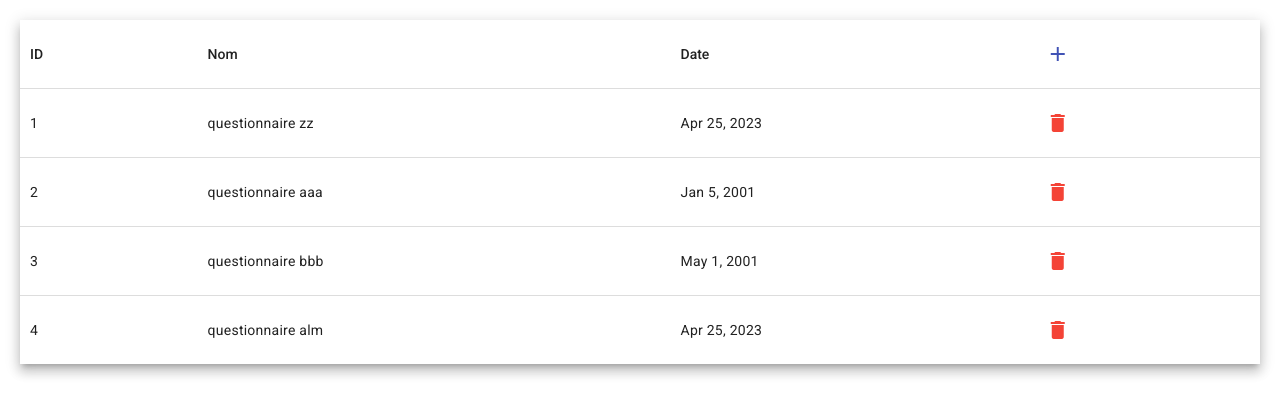
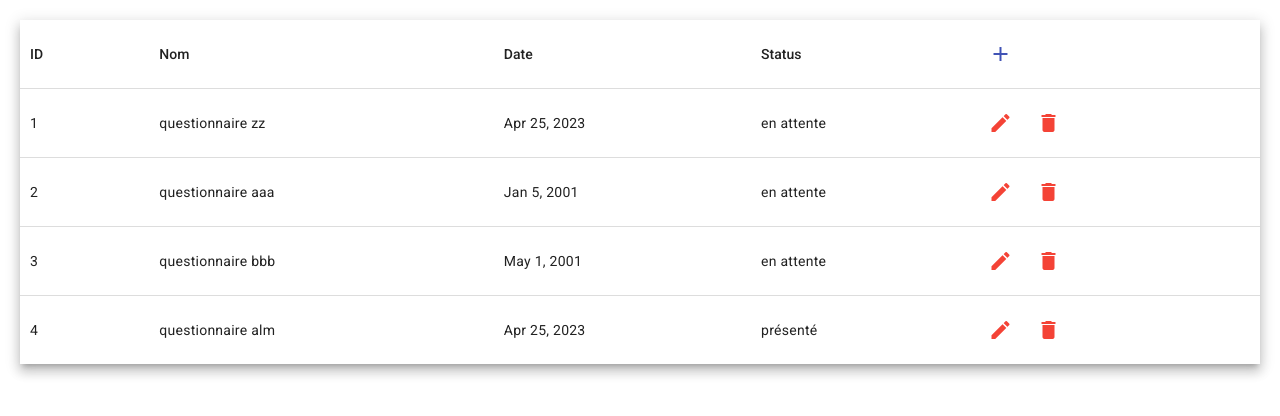
Before and after one commit to Mouad-Elkbabty2/Miahoot-Kahoot-Clone-, an Angular app: page /my-miahoots in a window 1280 px wide. Shown: the top 416 px of the page. Built offline with nearby package versions, Linux system fonts and the light colour scheme.

Commit message:
miahoots ajout status

```diff
--- a/src/app/app.module.ts
+++ b/src/app/app.module.ts
@@ -15,6 +15,7 @@ import { AccueilComponent } from './accueil-component/accueil-component.componen
 import { MatSortModule } from '@angular/material/sort';
 import { EditMiahootComponent } from './edit-miahoot-component/edit-miahoot-component.component'
 import { FormsModule } from '@angular/forms';
+
 
 @NgModule({
   declarations: [
--- a/src/app/my-miahoots/my-miahoots.component.html
+++ b/src/app/my-miahoots/my-miahoots.component.html
@@ -25,6 +25,14 @@
     <td mat-cell *matCellDef="let element"> {{element.date | date}} </td>
   </ng-container>
 
+   <!-- Date Column -->
+   <ng-container matColumnDef="status">
+    <th mat-header-cell *matHeaderCellDef mat-sort-header sortActionDescription="Sort by status">
+      Status
+    </th>
+    <td mat-cell *matCellDef="let element"> {{element.status}} </td>
+  </ng-container>
+
   <!-- Actions Column -->
   <ng-container matColumnDef="actions">
     <th mat-header-cell *matHeaderCellDef>
@@ -33,14 +41,14 @@
       </button>
     </th>
     <td mat-cell *matCellDef="let miahoot">
-      <!-- <button mat-icon-button color="primary" (click)="editMiahoot(miahoot)">
+      <button mat-icon-button color="warn" (click)="goToMiahoot(miahoot.id)">
         <mat-icon>edit</mat-icon>
-      </button> -->
+      </button>
       <button mat-icon-button color="warn" (click)="deleteMiahoot(miahoot)">
         <mat-icon>delete</mat-icon>
       </button>
     </td>
   </ng-container>
   <tr mat-header-row *matHeaderRowDef="displayedColumns"></tr>
-  <tr mat-row *matRowDef="let row; columns: displayedColumns;"></tr>
+  <tr mat-row *matRowDef="let row; columns: displayedColumns;" ></tr>
 </table>
--- a/src/app/my-miahoots/my-miahoots.component.ts
+++ b/src/app/my-miahoots/my-miahoots.component.ts
@@ -2,17 +2,20 @@ import {LiveAnnouncer} from '@angular/cdk/a11y';
 import {AfterViewInit, Component, ViewChild} from '@angular/core';
 import {MatSort, Sort} from '@angular/material/sort';
 import {MatTableDataSource} from '@angular/material/table';
+import { Router } from '@angular/router';
+
 
 export interface Miahoot {
   id: number;
   name: string;
   date: Date;
+  status : String;
 }
 const ELEMENT_DATA: Miahoot[] = [
-  {id: 1, name: "questionnaire zz", date: new Date("2023-04-25")},
-  {id: 2, name: "questionnaire aaa", date: new Date("01/05/2001")},
-  {id: 3, name: "questionnaire bbb", date: new Date("2001-05-01")},
-  {id: 4, name: "questionnaire alm", date: new Date()},
+  {id: 1, name: "questionnaire zz", date: new Date("2023-04-25"),status:"en attente"},
+  {id: 2, name: "questionnaire aaa", date: new Date("01/05/2001"),status:"en attente"},
+  {id: 3, name: "questionnaire bbb", date: new Date("2001-05-01"),status:"en attente"},
+  {id: 4, name: "questionnaire alm", date: new Date(),status:"présenté"},
 ];
 /**
  * @title Table with sorting
@@ -23,10 +26,10 @@ const ELEMENT_DATA: Miahoot[] = [
   styleUrls: ['./my-miahoots.component.scss']
 })
 export class MyMiahootsComponent implements AfterViewInit {
-  displayedColumns: string[] = ['id', 'name', 'date', 'actions'];
+  displayedColumns: string[] = ['id', 'name', 'date', 'status' ,'actions'];
   dataSource = new MatTableDataSource(ELEMENT_DATA);
 
-  constructor(private _liveAnnouncer: LiveAnnouncer) {}
+  constructor(private _liveAnnouncer: LiveAnnouncer,private router: Router) {}
 
   @ViewChild(MatSort) sort: MatSort;
 
@@ -45,4 +48,9 @@ export class MyMiahootsComponent implements AfterViewInit {
   createNewMiahoot(){
 
   }
+
+  goToMiahoot(id: number) {
+    this.router.navigate(['/']);
+  }
+
 }
```
